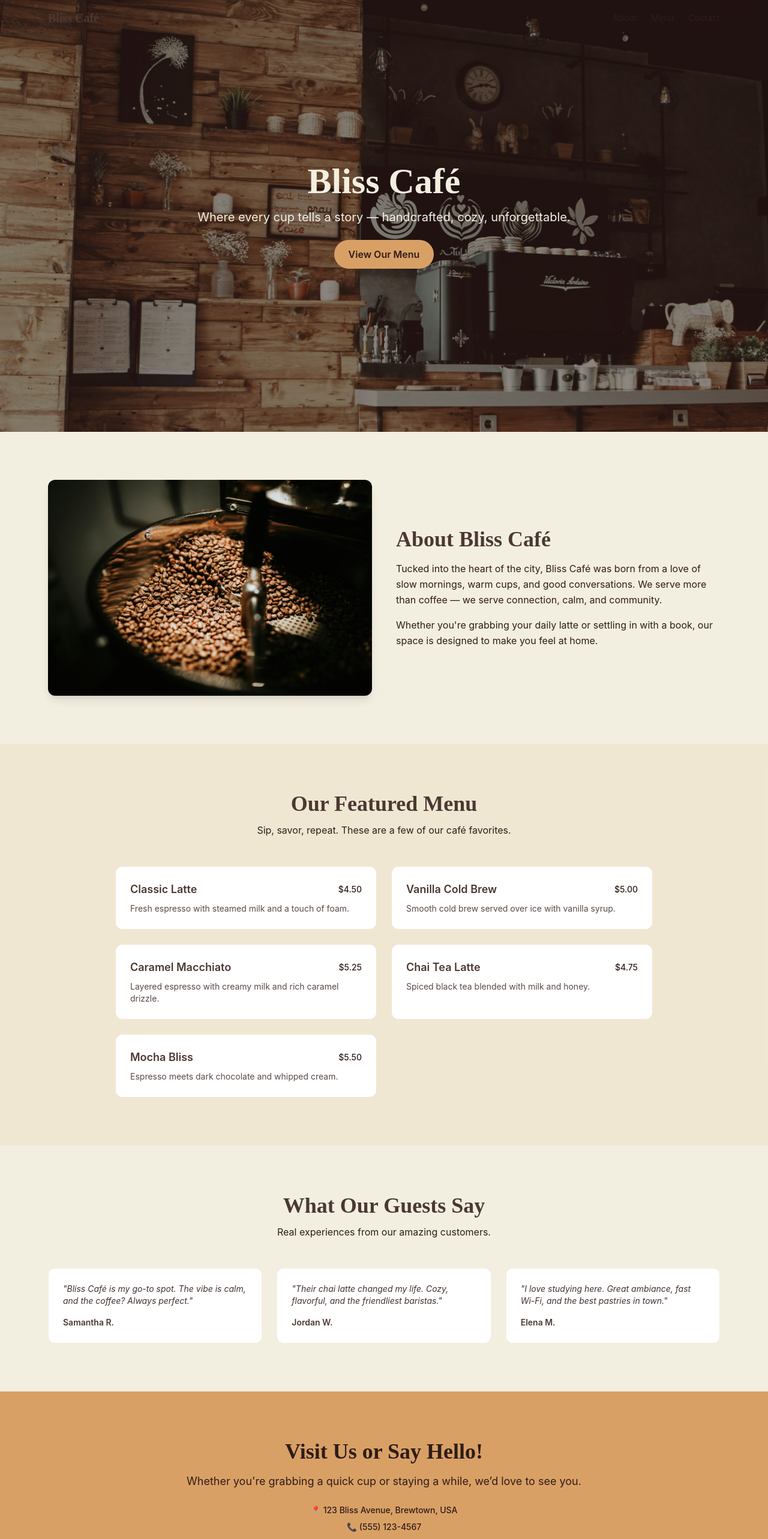
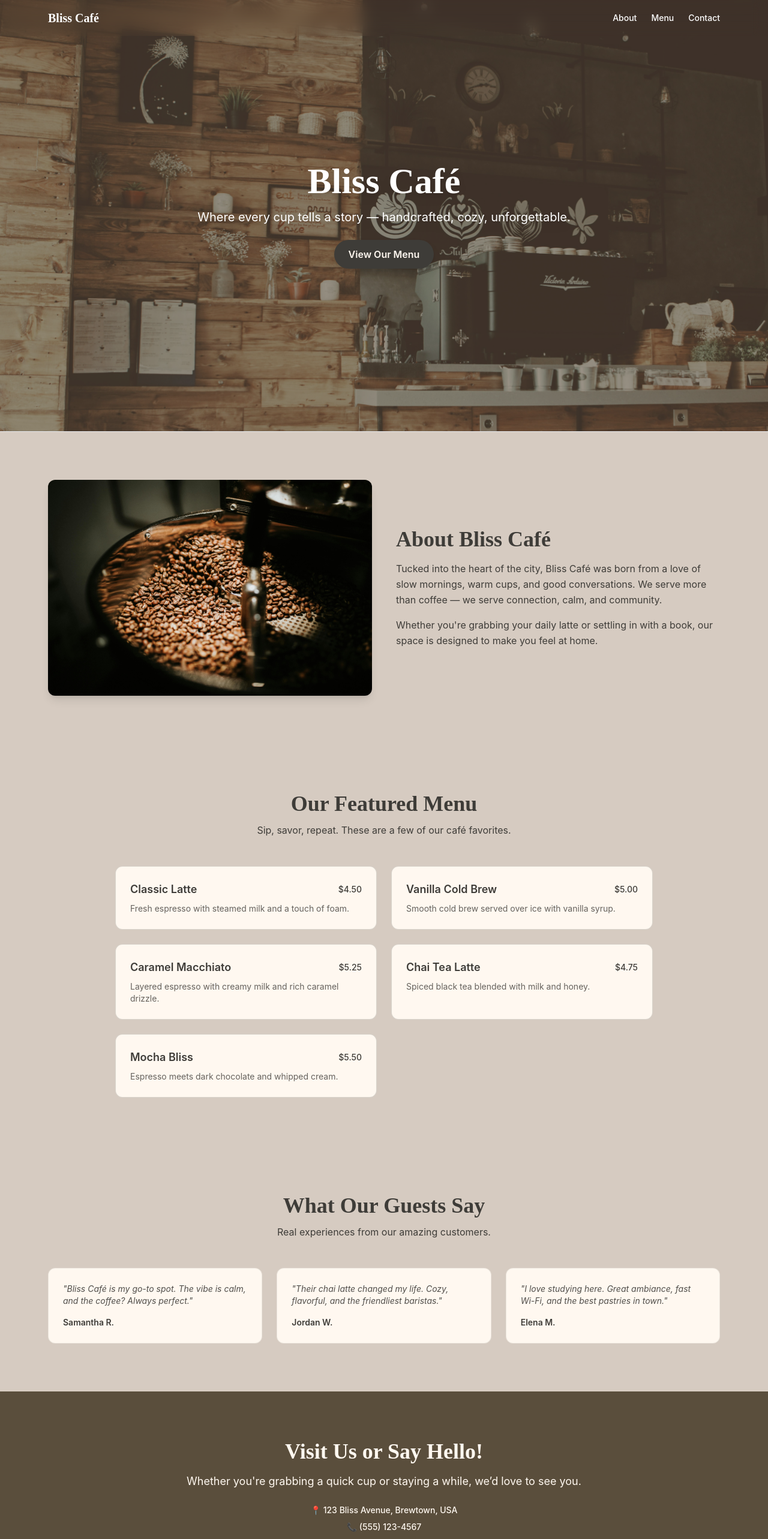
Before and after one commit to tleanne1/bliss-cafe, a React (Vite) app: page / in a window 1280 px wide. Shown: the top 2566 px of the page at 60% size. Built offline with nearby package versions, Linux system fonts and the light colour scheme.

Commit message:
updated color theme

```diff
--- a/src/components/Navbar.jsx
+++ b/src/components/Navbar.jsx
@@ -1,28 +1,31 @@
-import React, { useState, useEffect } from "react";
+import React from "react";
 
 const Navbar = () => {
-  const [scrolled, setScrolled] = useState(false);
-
-  useEffect(() => {
-    const handleScroll = () => setScrolled(window.scrollY > 50);
-    window.addEventListener("scroll", handleScroll);
-    return () => window.removeEventListener("scroll", handleScroll);
-  }, []);
-
   return (
-    <header
-      className={`fixed top-0 left-0 w-full z-50 transition-all ${
-        scrolled ? "bg-cream shadow-md" : "bg-transparent"
-      }`}
-    >
+    <header className="fixed top-0 left-0 w-full z-50 bg-navy/60 backdrop-blur-md">
       <nav className="flex justify-between items-center px-6 md:px-20 py-4">
-        <a href="#" className="text-xl font-display font-bold text-coffee">
+        <a
+          href="#home"
+          className="text-xl font-display font-bold text-white"
+        >
           Bliss Café
         </a>
-        <ul className="flex space-x-6 font-sans text-dark text-sm font-medium">
-          <li><a href="#about" className="hover:text-caramel">About</a></li>
-          <li><a href="#menu" className="hover:text-caramel">Menu</a></li>
-          <li><a href="#contact" className="hover:text-caramel">Contact</a></li>
+        <ul className="flex space-x-6 font-sans text-white text-sm font-medium">
+          <li>
+            <a href="#about" className="hover:text-lavender transition">
+              About
+            </a>
+          </li>
+          <li>
+            <a href="#menu" className="hover:text-lavender transition">
+              Menu
+            </a>
+          </li>
+          <li>
+            <a href="#contact" className="hover:text-lavender transition">
+              Contact
+            </a>
+          </li>
         </ul>
       </nav>
     </header>
--- a/src/index.css
+++ b/src/index.css
@@ -3,5 +3,5 @@
 @tailwind utilities;
 
 html, body {
-  @apply bg-cream text-dark;
+  @apply bg-ivory text-espresso;
 }
--- a/src/sections/About.jsx
+++ b/src/sections/About.jsx
@@ -1,9 +1,9 @@
 import React from "react";
-import aboutImg from "../assets/about-coffee.jpg"; // Add this image to your assets folder
+import aboutImg from "../assets/about-coffee.jpg";
 
 const About = () => {
   return (
-    <section id="about" className="bg-cream py-20 px-6 md:px-20">
+    <section id="about" className="bg-taupe py-20 px-6 md:px-20">
       <div className="max-w-6xl mx-auto grid md:grid-cols-2 gap-10 items-center">
         {/* Image */}
         <div className="overflow-hidden rounded-xl shadow-lg">
@@ -16,14 +16,17 @@ const About = () => {
 
         {/* Text */}
         <div>
-          <h2 className="text-3xl md:text-4xl font-display font-bold text-coffee mb-4">
+          <h2 className="text-3xl md:text-4xl font-display font-bold text-espresso mb-4">
             About Bliss Café
           </h2>
-          <p className="text-dark text-base leading-relaxed mb-4">
-            Tucked into the heart of the city, Bliss Café was born from a love of slow mornings, warm cups, and good conversations. We serve more than coffee — we serve connection, calm, and community.
+          <p className="text-espresso text-base leading-relaxed mb-4">
+            Tucked into the heart of the city, Bliss Café was born from a love of slow
+            mornings, warm cups, and good conversations. We serve more than coffee —
+            we serve connection, calm, and community.
           </p>
-          <p className="text-dark text-base leading-relaxed">
-            Whether you're grabbing your daily latte or settling in with a book, our space is designed to make you feel at home.
+          <p className="text-espresso text-base leading-relaxed">
+            Whether you're grabbing your daily latte or settling in with a book,
+            our space is designed to make you feel at home.
           </p>
         </div>
       </div>
--- a/src/sections/Contact.jsx
+++ b/src/sections/Contact.jsx
@@ -4,7 +4,7 @@ const Contact = () => {
   return (
     <section
       id="contact"
-      className="bg-caramel text-dark py-20 px-6 md:px-20 text-center"
+      className="bg-mocha text-cream py-20 px-6 md:px-20 text-center"
     >
       <div className="max-w-3xl mx-auto">
         <h2 className="text-3xl md:text-4xl font-display font-bold mb-4">
@@ -24,7 +24,7 @@ const Contact = () => {
         </p>
         <a
           href="mailto:hello@blisscafe.com"
-          className="inline-block mt-6 px-6 py-3 bg-dark text-cream rounded-full hover:bg-coffee transition"
+          className="inline-block mt-6 px-6 py-3 bg-cream text-espresso rounded-full hover:bg-taupe transition"
         >
           Contact Us
         </a>
--- a/src/sections/Footer.jsx
+++ b/src/sections/Footer.jsx
@@ -2,16 +2,16 @@ import React from "react";
 
 const Footer = () => {
   return (
-    <footer className="bg-dark text-cream text-center py-6 px-4 text-sm">
-      <p>
-        &copy; {new Date().getFullYear()} Bliss Café. Crafted with ☕ by Tracey Buentello.
+    <footer className="bg-mocha text-cream text-center py-6 px-4 text-sm border-t border-taupe">
+      <p className="mb-2">
+        &copy; {new Date().getFullYear()} <strong>Bliss Café</strong>. Crafted with ☕ by Tracey Buentello.
       </p>
-      <div className="mt-2 space-x-4">
+      <div className="space-x-4">
         <a
           href="https://tleanne.dev"
           target="_blank"
           rel="noopener noreferrer"
-          className="hover:text-caramel transition"
+          className="hover:text-taupe transition"
         >
           Portfolio
         </a>
@@ -19,13 +19,13 @@ const Footer = () => {
           href="https://github.com/tleanne1/bliss-cafe"
           target="_blank"
           rel="noopener noreferrer"
-          className="hover:text-caramel transition"
+          className="hover:text-taupe transition"
         >
           GitHub
         </a>
         <a
           href="mailto:hello@blisscafe.com"
-          className="hover:text-caramel transition"
+          className="hover:text-taupe transition"
         >
           Contact
         </a>
--- a/src/sections/Hero.jsx
+++ b/src/sections/Hero.jsx
@@ -1,15 +1,15 @@
 import React from "react";
-import heroImg from "../assets/hero-coffee.jpg"; // Add image to assets folder
+import heroImg from "../assets/hero-coffee.jpg";
 
 const Hero = () => {
   return (
     <section
-        id="home"
-        className="relative bg-cover bg-center bg-no-repeat h-[90vh] flex items-center justify-center px-6"
-        style={{ backgroundImage: `url(${heroImg})` }}
+      id="home"
+      className="relative bg-cover bg-center bg-no-repeat h-[90vh] flex items-center justify-center px-6 border-b border-cool"
+      style={{ backgroundImage: `url(${heroImg})` }}
     >
-      <div className="absolute inset-0 bg-dark/50 z-0" />
-      <div className="relative z-10 text-center text-cream max-w-2xl">
+      <div className="absolute inset-0 bg-mocha/60 z-0" />
+      <div className="relative z-10 text-center text-white max-w-2xl drop-shadow-lg">
         <h1 className="text-5xl md:text-6xl font-display font-bold mb-4">
           Bliss Café
         </h1>
@@ -18,7 +18,7 @@ const Hero = () => {
         </p>
         <a
           href="#menu"
-          className="inline-block bg-caramel text-dark px-6 py-3 rounded-full font-semibold hover:bg-cream transition"
+          className="inline-block bg-espresso text-cream px-6 py-3 rounded-full font-semibold hover:bg-taupe transition"
         >
           View Our Menu
         </a>
--- a/src/sections/Menu.jsx
+++ b/src/sections/Menu.jsx
@@ -30,12 +30,12 @@ const menuItems = [
 
 const Menu = () => {
   return (
-    <section id="menu" className="bg-caramel/10 py-20 px-6 md:px-20">
+    <section id="menu" className="bg-taupe py-20 px-6 md:px-20">
       <div className="max-w-5xl mx-auto text-center mb-12">
-        <h2 className="text-3xl md:text-4xl font-display font-bold text-coffee mb-3">
+        <h2 className="text-3xl md:text-4xl font-display font-bold text-espresso mb-3">
           Our Featured Menu
         </h2>
-        <p className="text-dark text-base max-w-xl mx-auto">
+        <p className="text-espresso text-base max-w-xl mx-auto">
           Sip, savor, repeat. These are a few of our café favorites.
         </p>
       </div>
@@ -44,13 +44,13 @@ const Menu = () => {
         {menuItems.map((item, idx) => (
           <div
             key={idx}
-            className="bg-white rounded-xl p-6 shadow-card border border-caramel/30"
+            className="bg-cream rounded-xl p-6 shadow-card border border-espresso/20"
           >
             <div className="flex justify-between items-center mb-2">
-              <h3 className="text-lg font-semibold text-coffee">{item.name}</h3>
-              <span className="text-sm font-medium text-dark">{item.price}</span>
+              <h3 className="text-lg font-semibold text-espresso">{item.name}</h3>
+              <span className="text-sm font-medium text-espresso">{item.price}</span>
             </div>
-            <p className="text-sm text-dark/80">{item.desc}</p>
+            <p className="text-sm text-espresso/80">{item.desc}</p>
           </div>
         ))}
       </div>
--- a/src/sections/Testimonials.jsx
+++ b/src/sections/Testimonials.jsx
@@ -20,12 +20,12 @@ const testimonials = [
 
 const Testimonials = () => {
   return (
-    <section id="testimonials" className="bg-cream py-20 px-6 md:px-20">
+    <section id="testimonials" className="bg-taupe py-20 px-6 md:px-20">
       <div className="max-w-5xl mx-auto text-center mb-12">
-        <h2 className="text-3xl md:text-4xl font-display font-bold text-coffee mb-3">
+        <h2 className="text-3xl md:text-4xl font-display font-bold text-espresso mb-3">
           What Our Guests Say
         </h2>
-        <p className="text-dark text-base max-w-xl mx-auto">
+        <p className="text-espresso text-base max-w-xl mx-auto">
           Real experiences from our amazing customers.
         </p>
       </div>
@@ -34,10 +34,10 @@ const Testimonials = () => {
         {testimonials.map((t, idx) => (
           <div
             key={idx}
-            className="bg-white p-6 rounded-xl shadow-card border border-caramel/20"
+            className="bg-cream p-6 rounded-xl shadow-card border border-espresso/10"
           >
-            <p className="text-sm text-dark/90 italic mb-4">"{t.quote}"</p>
-            <h4 className="text-sm font-semibold text-coffee">{t.name}</h4>
+            <p className="text-sm text-espresso/90 italic mb-4">"{t.quote}"</p>
+            <h4 className="text-sm font-semibold text-espresso">{t.name}</h4>
           </div>
         ))}
       </div>
--- a/tailwind.config.js
+++ b/tailwind.config.js
@@ -1,4 +1,5 @@
-module.exports = {
+/** @type {import('tailwindcss').Config} */
+export default {
   content: [
     "./index.html",
     "./src/**/*.{js,jsx,ts,tsx}",
@@ -6,16 +7,17 @@ module.exports = {
   theme: {
     extend: {
       colors: {
-        coffee: "#4B3832",
-        cream: "#F3EFE0",
-        caramel: "#D9A066",
-        dark: "#2E1C17"
+        ivory: "#F4F1EE",
+        taupe: "#D6CBC1",
+        espresso: "#3E3C38",
+        mocha: "#5A4E3C",
+        cream: "#FFF8F0",
       },
       fontFamily: {
         sans: ["Inter", "sans-serif"],
-        display: ["Playfair Display", "serif"]
-      }
+        display: ["Playfair Display", "serif"],
+      },
     },
   },
   plugins: [],
-}
+};
```
